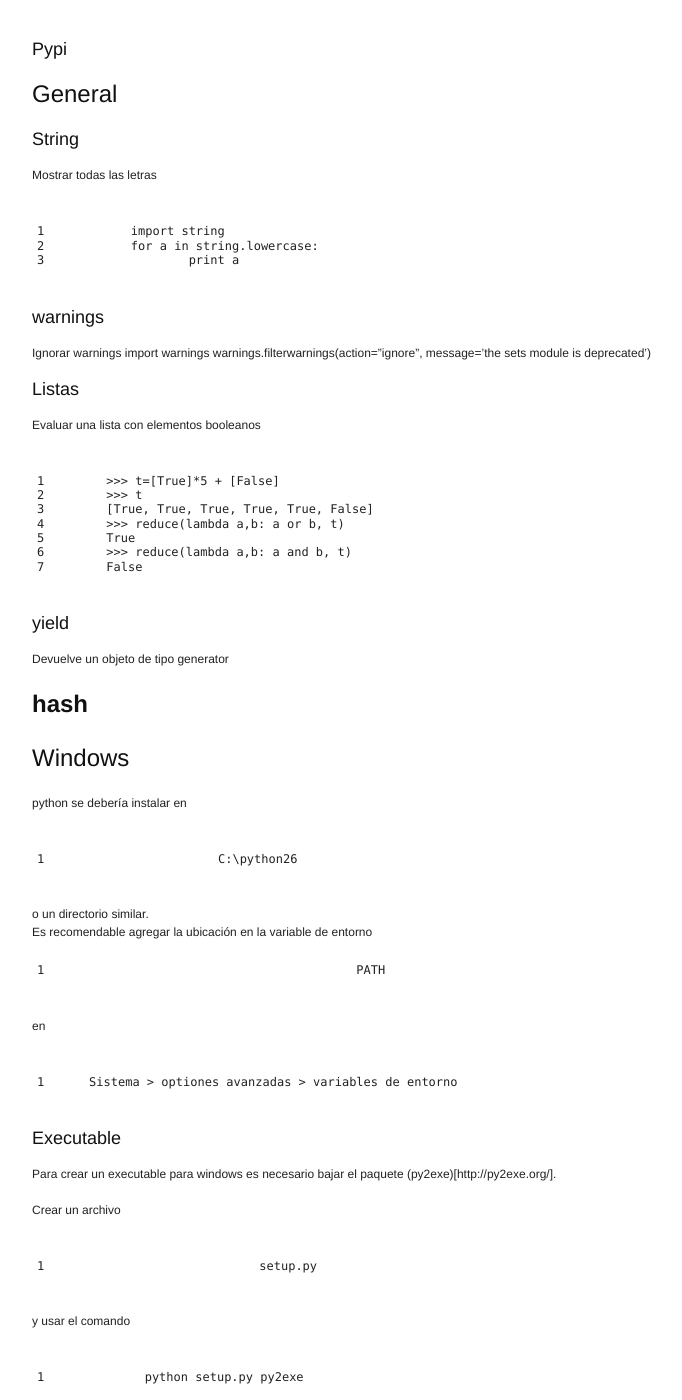
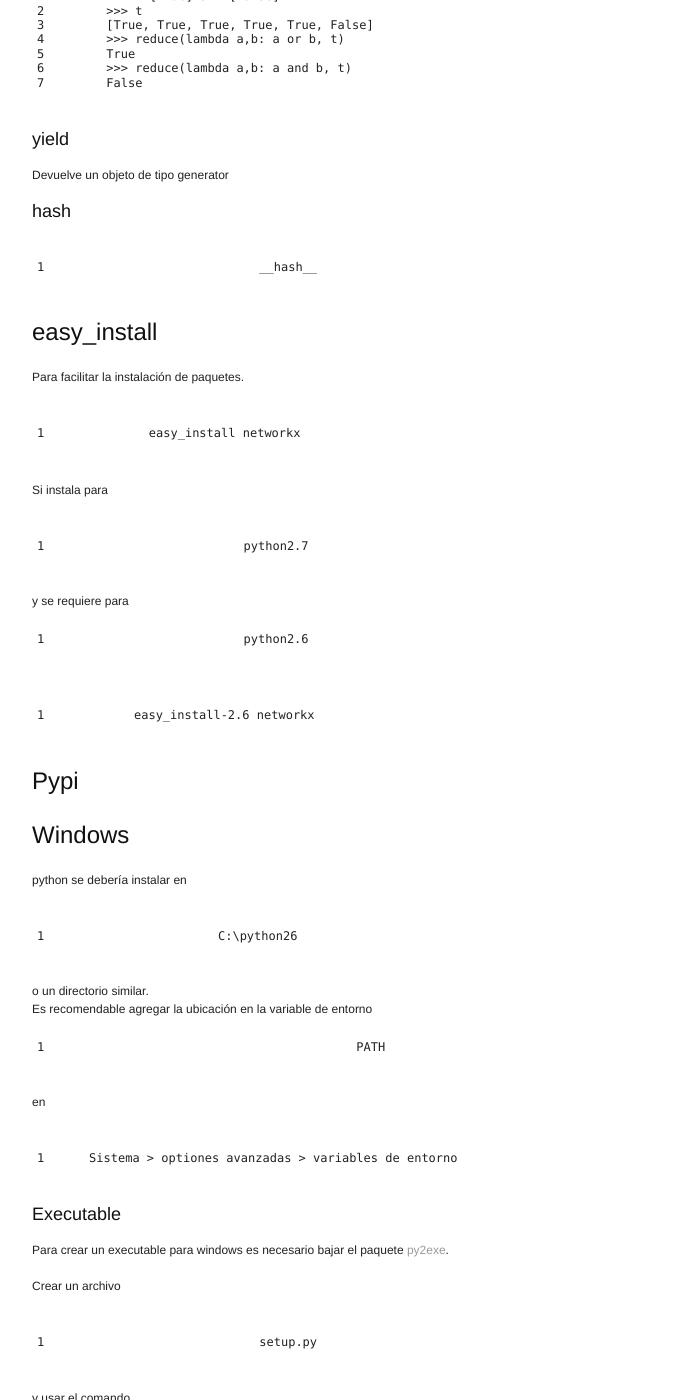
Before and after one commit to juanpabloaj/juanpabloaj.github.com, a Jekyll site: the page built from wiki/python/index.md, in a window 1280 px wide and 1400 px high, scrolled down 490 px. Shown: the whole window, without its empty margins (133-815 px from the left). Built offline with Jekyll 4.4.1, drawn with Linux system fonts in a browser that asks for light colours; Markdown is read by kramdown in place of the engine named in the settings; some of the changed text lies outside the part shown.

Commit message:
python y sus libs a un directorio

```diff
--- a/wiki/python.md
+++ b/wiki/python/index.md
@@ -41,7 +31,20 @@ Evaluar una lista con elementos booleanos
 
 Devuelve un objeto de tipo generator
 
-## __hash__
+###hash
+
+	__hash__
+
+##easy_install
+Para facilitar la instalación de paquetes.
+
+	easy_install networkx
+
+Si instala para `python2.7` y se requiere para `python2.6`
+
+	easy_install-2.6 networkx
+
+##Pypi
 ## Windows
 python se debería instalar en `C:\python26` o un directorio similar.
 Es recomendable agregar la ubicación en la variable de entorno `PATH` en
@@ -49,8 +52,12 @@ Es recomendable agregar la ubicación en la variable de entorno `PATH` en
 	Sistema > optiones avanzadas > variables de entorno
 
 ###Executable
-Para crear un executable para windows es necesario bajar el paquete (py2exe)[http://py2exe.org/].
+Para crear un executable para windows es necesario bajar el paquete [py2exe](http://py2exe.org/).
 {:enlaces}
 Crear un archivo `setup.py` y usar el comando
 
 	python setup.py py2exe
+
+##Libs
+[matplotlib](/wiki/python/matplotlib)
+{:enlaces}
```
Also changed, not shown: other parts of wiki/python/index.md (+0 -10 lines), wiki/index.md (+0 -1 lines), wiki/python/matplotlib.md (renamed from wiki/matplotlib.md).
